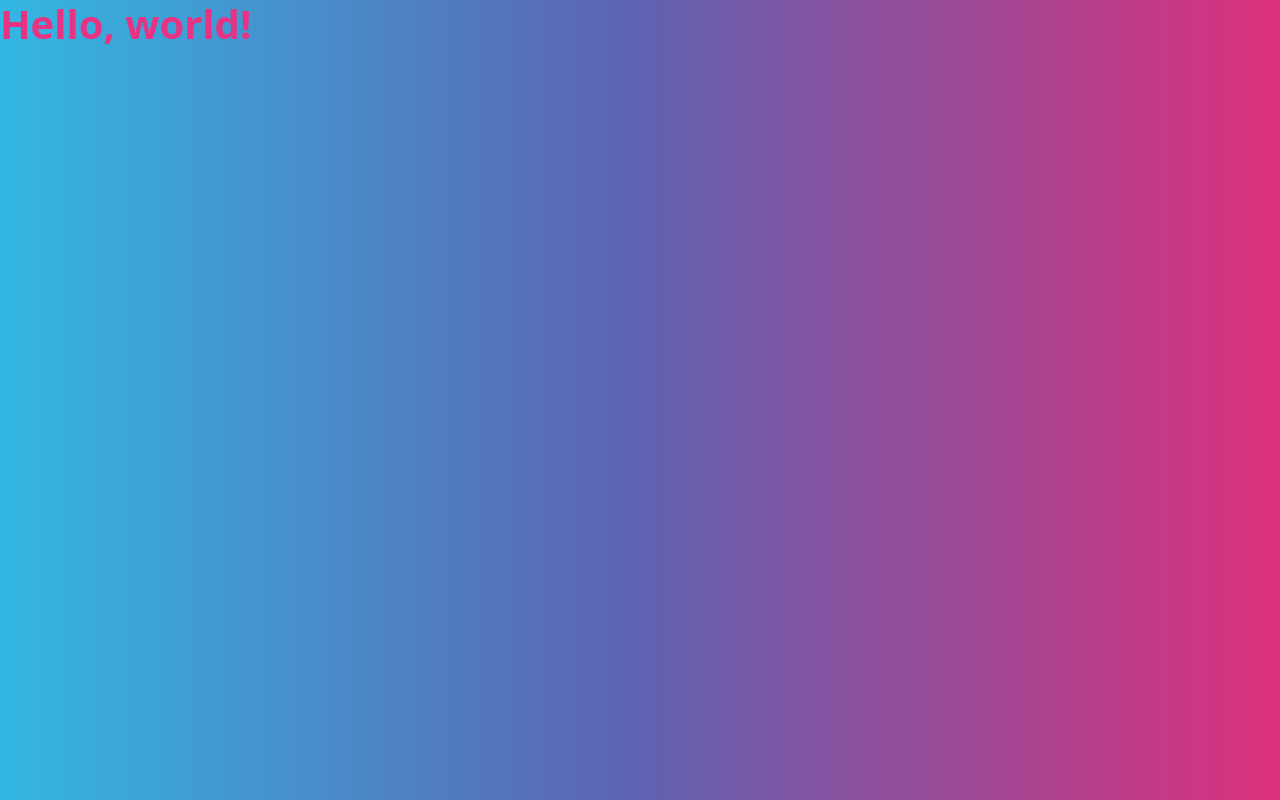
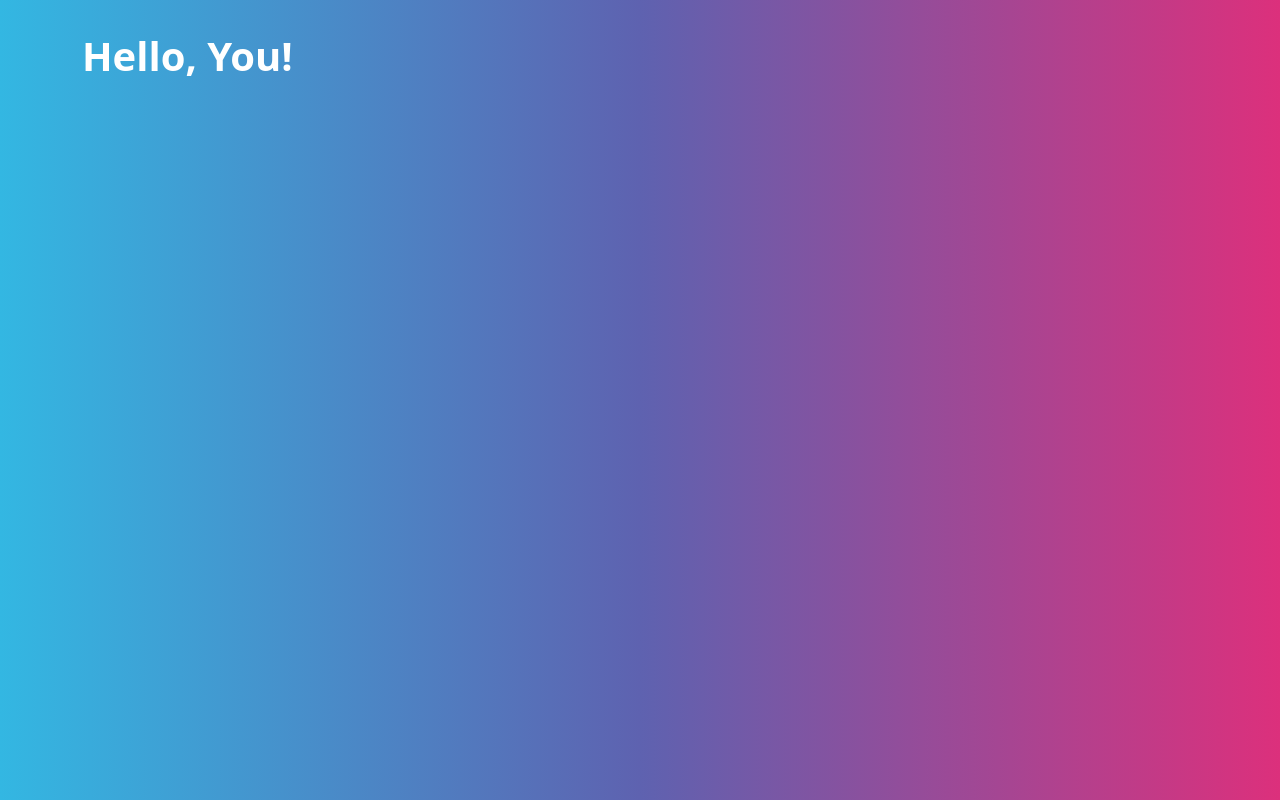
Before and after one commit to laGataLola/-laGataLola.github.io, a website: page index.html in a window 1280 px wide. Drawn offline with nearby package versions, Linux system fonts and the light colour scheme.

Commit message:
favicon and minor style tests

```diff
--- a/index.html
+++ b/index.html
@@ -4,13 +4,17 @@
 <head>
     <meta charset="utf-8">
     <meta name="viewport" content="width=device-width, initial-scale=1">
-    <title>Bootstrap demo</title>
+    <title>Lola's Resume</title>
+    <link rel="icon" type="image/x-icon" href="assets/img/favicon.ico" />
     <link href="https://cdn.jsdelivr.net/npm/bootstrap@5.3.0-alpha1/dist/css/bootstrap.min.css" rel="stylesheet" integrity="sha384-GLhlTQ8iRABdZLl6O3oVMWSktQOp6b7In1Zl3/Jr59b6EGGoI1aFkw7cmDA6j6gD" crossorigin="anonymous">
     <link href="https://cdn.jsdelivr.net/npm/bootswatch@5.2.3/dist/quartz/bootstrap.min.css" rel="stylesheet"></link>
 </head>
 
 <body>
-    <h1 class="text-primary">Hello, world!</h1>
+    <div class="container">
+        <h1 class="text-secondary pt-3">Hello, You!</h1>
+    </div>
+
     <script src="https://cdn.jsdelivr.net/npm/bootstrap@5.3.0-alpha1/dist/js/bootstrap.bundle.min.js" integrity="sha384-w76AqPfDkMBDXo30jS1Sgez6pr3x5MlQ1ZAGC+nuZB+EYdgRZgiwxhTBTkF7CXvN" crossorigin="anonymous"></script>
 </body>
 
```
Also changed, not shown: assets/img/favicon.ico (added).
